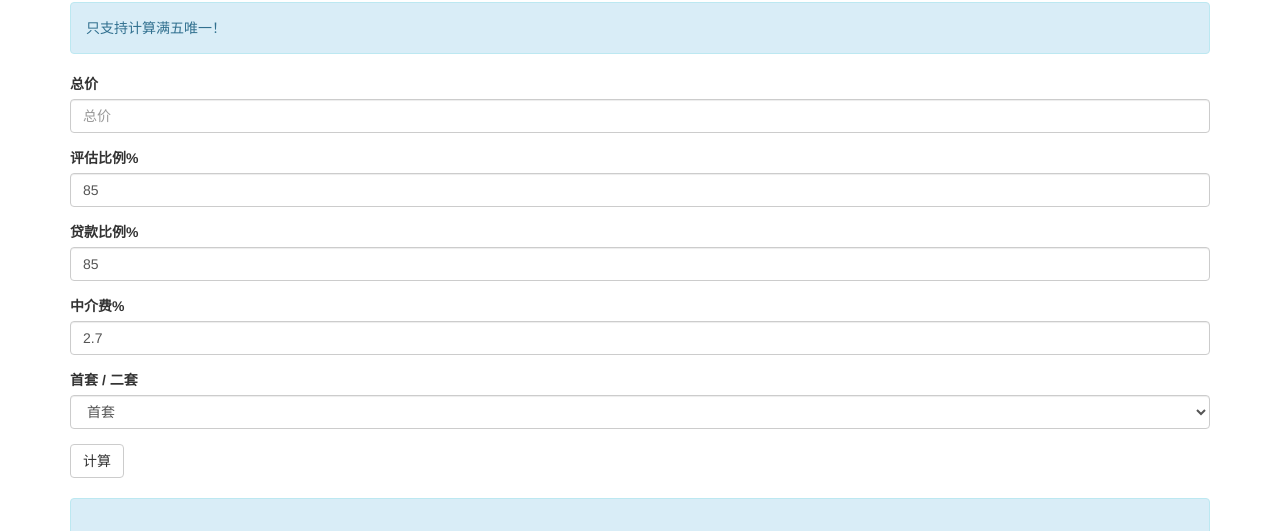
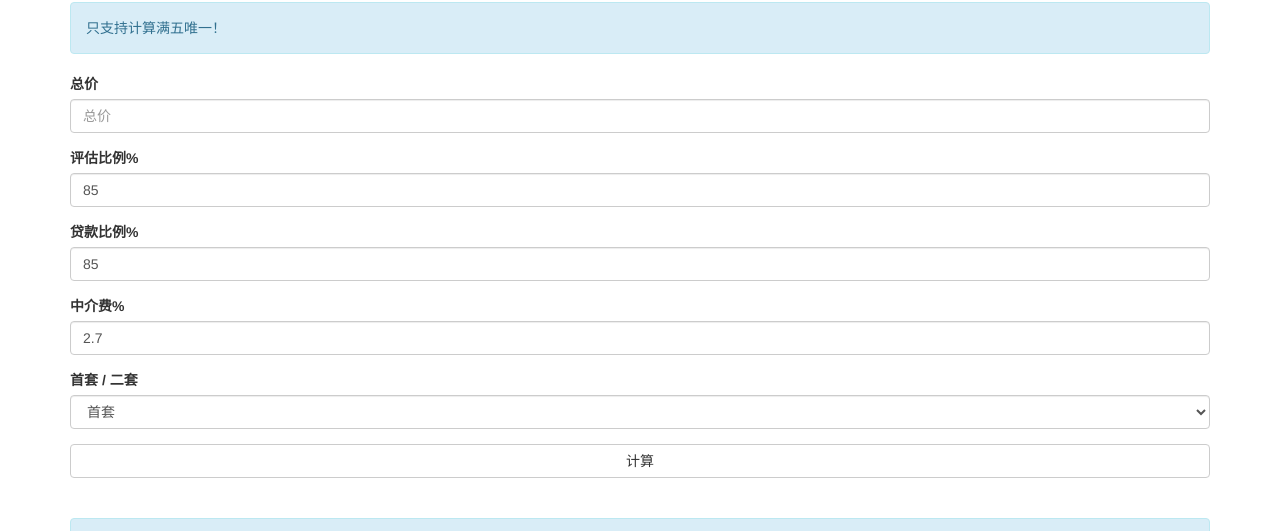
Before and after one commit to liuzhengming/house, a plain HTML site: page index.html in a window 1280 px wide. Shown: the part 68-599 px from the top of the page. Drawn offline with nearby package versions, Linux system fonts and the light colour scheme.

Commit message:
Update index.html

```diff
--- a/index.html
+++ b/index.html
@@ -37,7 +37,7 @@
                         <option>二套</option>
                     </select>
                 </div>
-                <button class="btn btn-default">计算</button>
+                <button class="btn btn-default btn-block">计算</button>
                 <br><br>
                 <div class="alert alert-info" role="alert">
                     <h1>结果：<span id="result"></span></h1>
```
